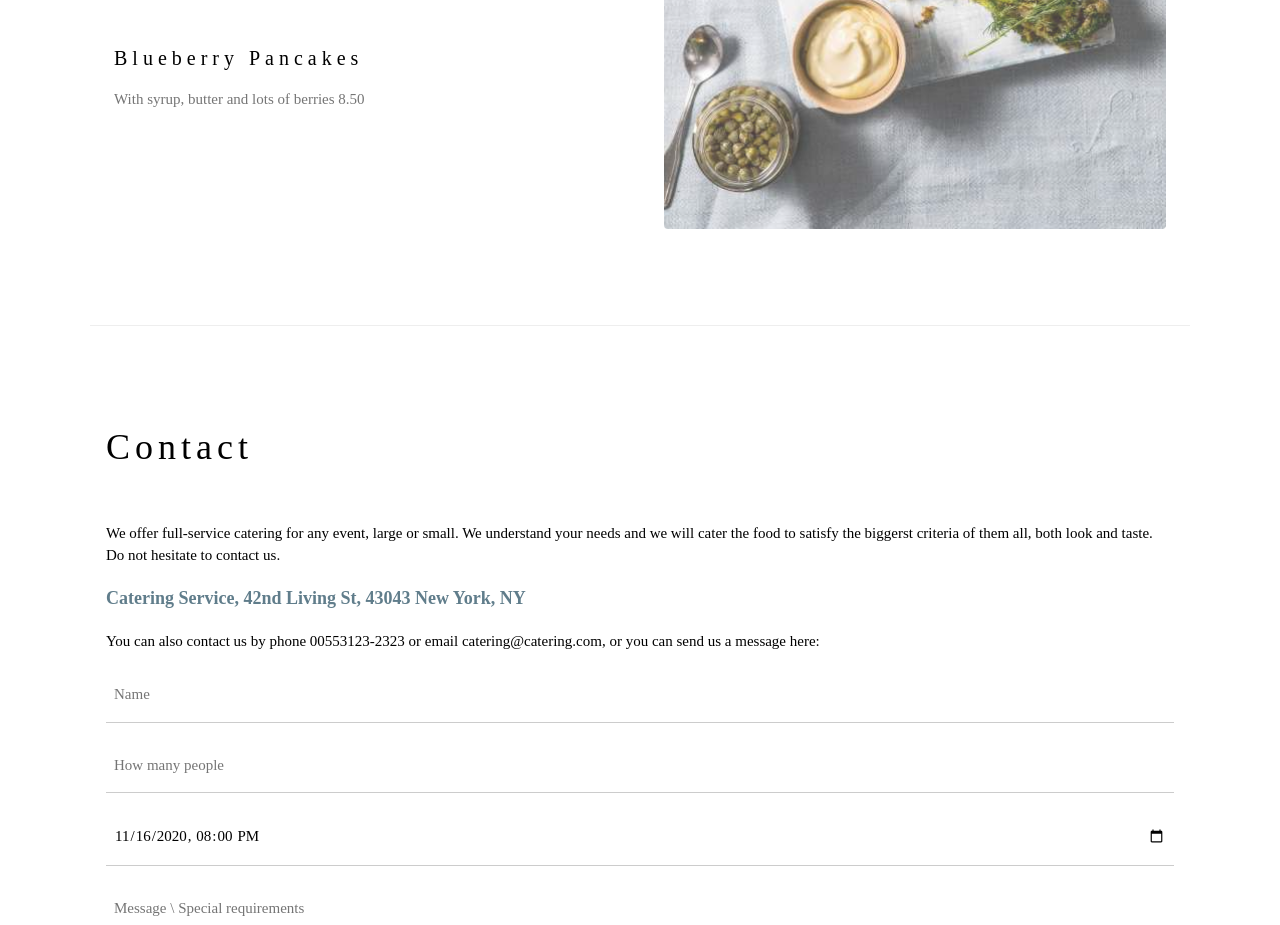
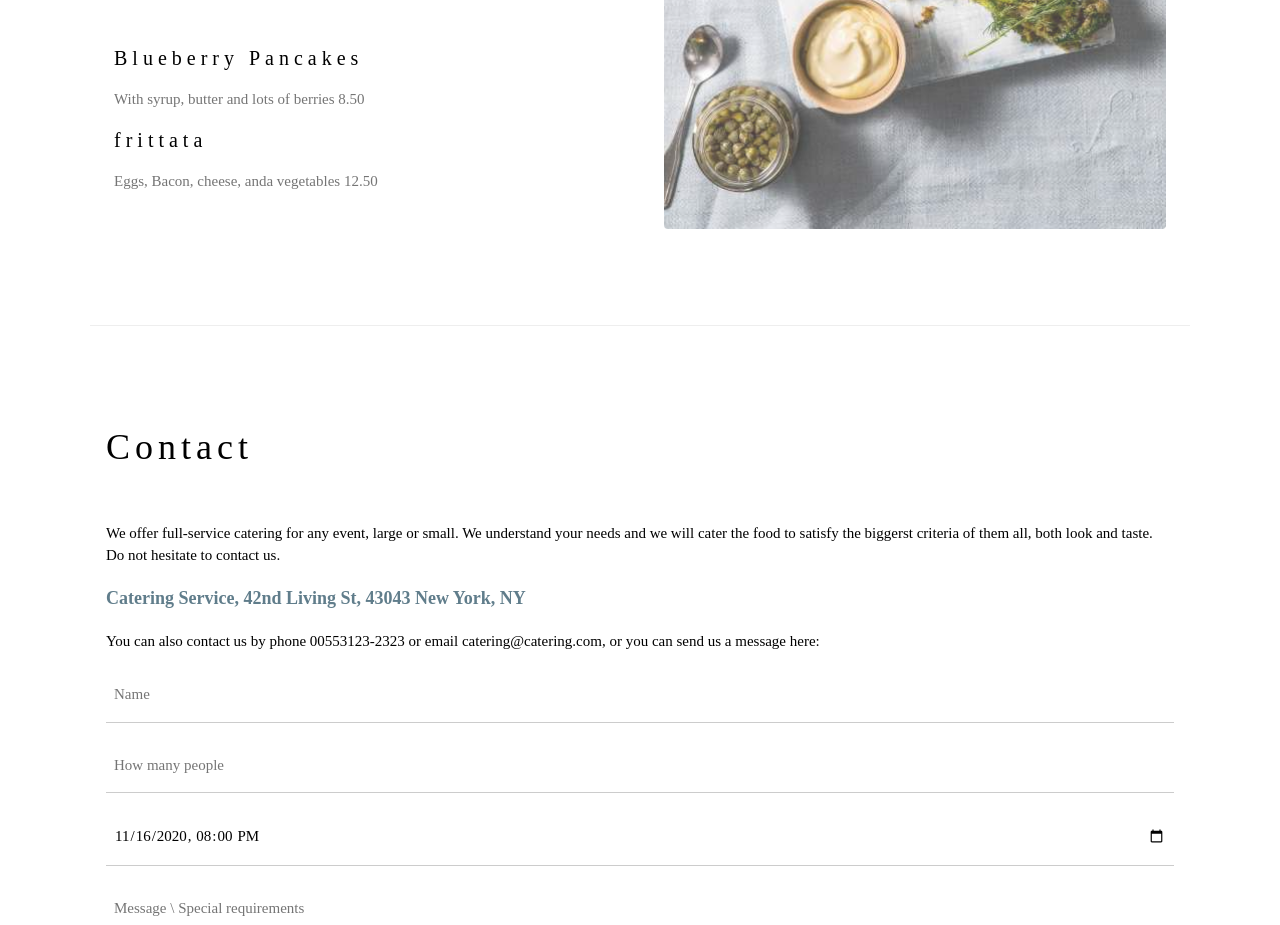
Before and after one commit to EdeMachado/TESTE, a plain HTML site: page index.html in a window 1280 px wide. Shown: the part 2060-2985 px from the top of the page. Drawn offline with nearby package versions, Linux system fonts and the light colour scheme.

Commit message:
adicionado Frittata ao menu

```diff
--- a/index.html
+++ b/index.html
@@ -73,6 +73,8 @@
 
       <h4>Blueberry Pancakes</h4>
       <p class="w3-text-grey">With syrup, butter and lots of berries 8.50</p>
+       <h4>frittata</h4>
+      <p class="w3-text-grey">Eggs, Bacon, cheese, anda vegetables 12.50</p>
     </div>
 
     <div class="w3-col l6 w3-padding-large">
```
